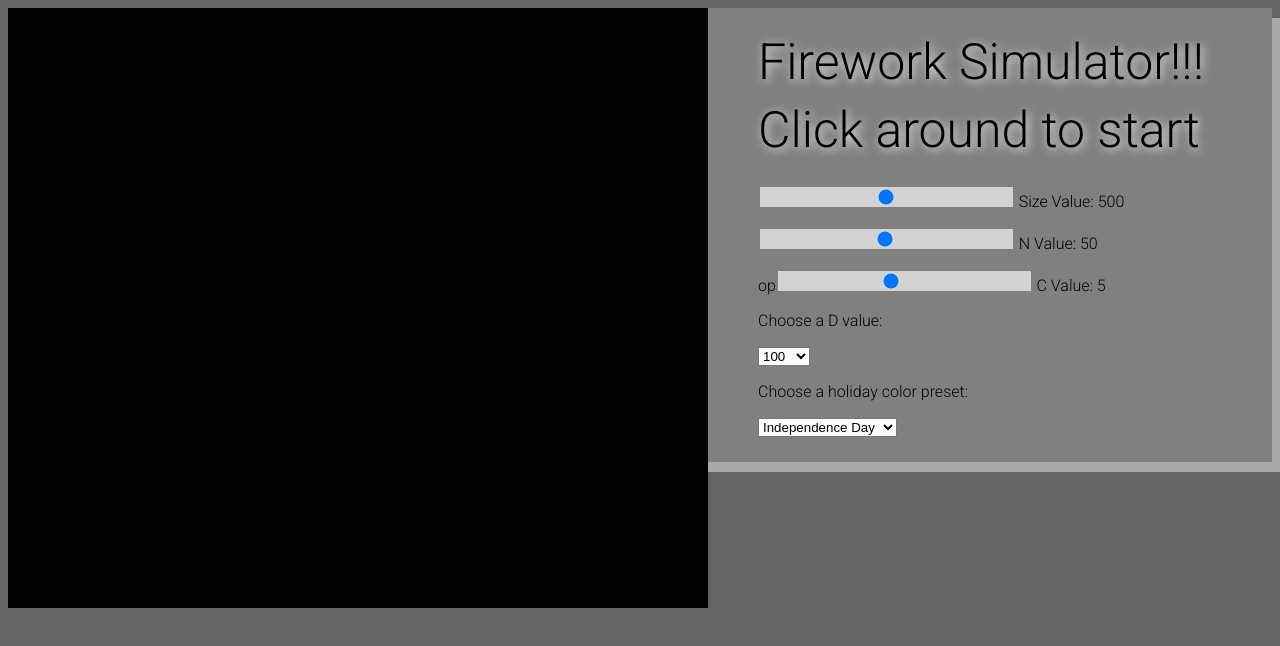
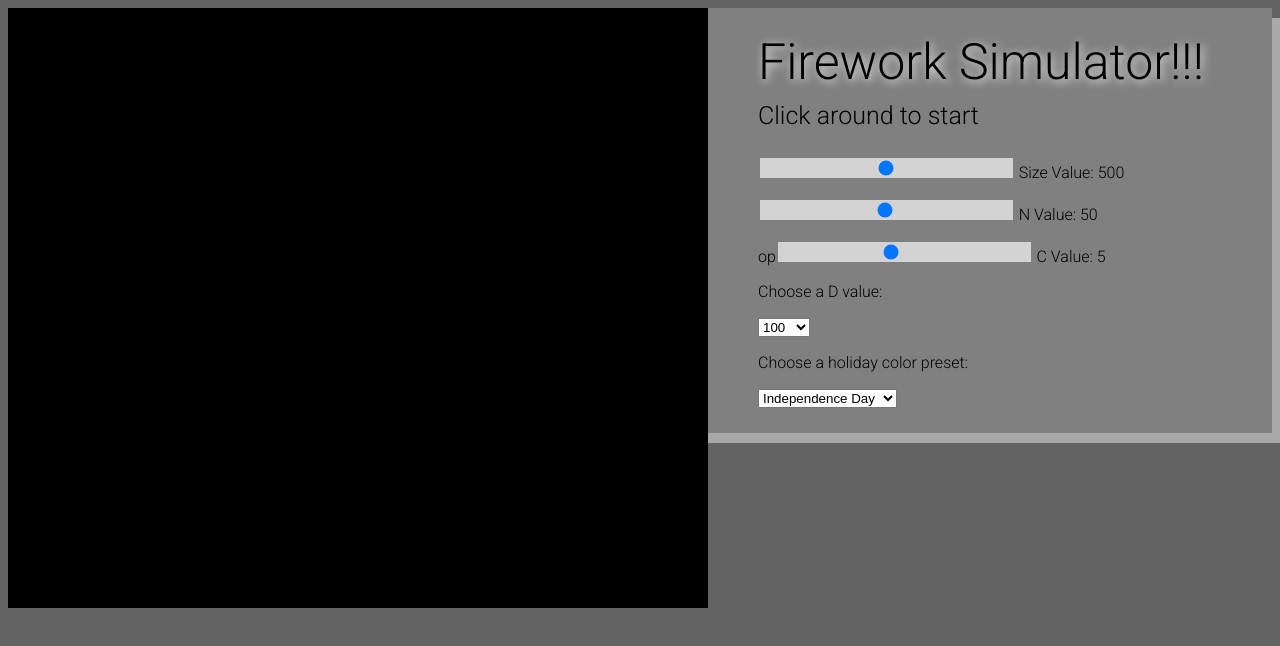
Before and after one commit to ahuanggg/project1, a plain HTML site: page index.html in a window 1280 px wide. Drawn offline with Linux system fonts and the light colour scheme.

Commit message:
final final push

```diff
--- a/index.html
+++ b/index.html
@@ -18,7 +18,7 @@
     </div>
 
 
-    <div id='title'>
+    <div id='header2'>
         Click around to start
     </div>
 
```
